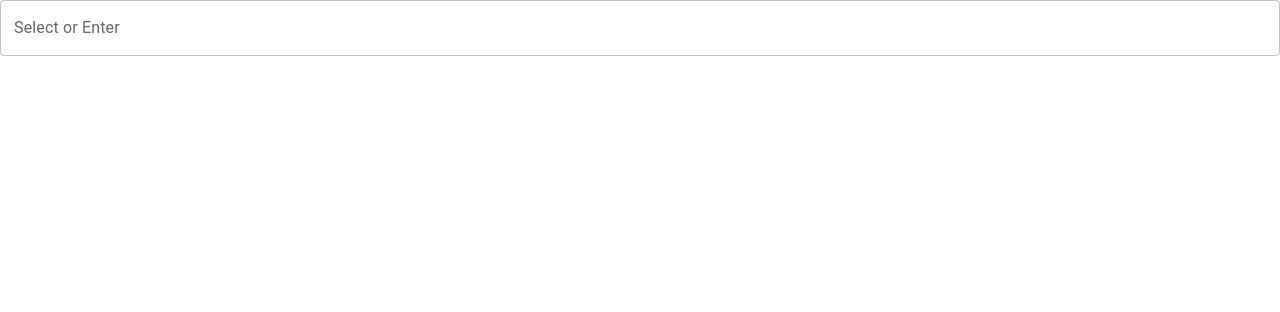
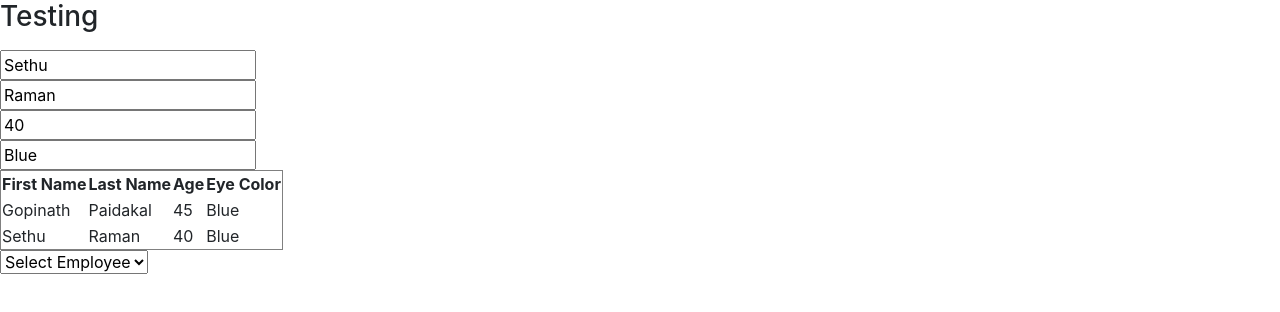
Before and after one commit to Gopinath-Paidakal/Examples-React-Testing, a React (Create React App) app: page / in a window 1280 px wide. Shown: the top 312 px of the page. Built offline with nearby package versions, Linux system fonts and the light colour scheme.

Commit message:
Testing arrays

```diff
--- a/src/Testing.js
+++ b/src/Testing.js
@@ -0,0 +1,117 @@
+import React from 'react'
+
+export default function Testing() {
+
+     const person = [
+        {empid : 1, firstName : "Gopinath", lastName : "Paidakal", age : 45, eyeColor: "Blue"},
+        {empid : 2, firstName : "Sethu", lastName : "Raman", age : 40, eyeColor : "Blue"}
+    ]
+
+    const person1 = {
+        empid : 0,
+        firstName : "",
+        lastName : "",
+        age : 0,
+        eyeColor : ""
+    }
+
+
+    person1.empid = 1;
+    person1.firstName = "Gopinath";
+    person1.lastName = "Paidakal";
+    person1.age = 45;
+    person1.eyeColor = "Blue";
+
+    person1.empid = 2;
+    person1.firstName = "Sethu";
+    person1.lastName = "Raman";
+    person1.age = 40;
+    person1.eyeColor = "Blue";
+
+
+
+    console.log(person);
+
+  return (
+    <div><h3>Testing</h3>
+
+        <p>{person.firstName}</p>
+        <p>{person.lastName}</p>
+        <p>{person.age}</p>
+        <p>{person.eyeColor}</p>
+
+        <input type="text" id="id1" value = {person1.firstName} />
+        <br></br>
+        <input type="text" id="id2" value = {person1.lastName} />
+        <br></br>
+        <input type="text" id="id3" value = {person1.age} />
+        <br></br>
+        <input type="text" id="id4" value = {person1.eyeColor} />
+
+        <table border="1">
+        <thead>
+            <tr>
+            <th>First Name</th>
+            <th>Last Name</th>
+            <th>Age</th>
+            <th>Eye Color</th>
+            </tr>
+        </thead>
+
+        <tbody>
+        {person.map((person, index) => (
+          <tr key={person.empid}>
+            <td>{person.firstName}</td>
+            <td>{person.lastName}</td>
+            <td>{person.age}</td>
+            <td>{person.eyeColor}</td>
+          </tr>
+        ))}
+      </tbody>
+
+        {/* <tbody>
+            <tr>
+            <td>{person1.firstName}</td>
+            <td>{person1.lastName}</td>
+            <td>{person1.age}</td>
+            <td>{person1.eyeColor}</td>
+            </tr>
+
+        </tbody> */}
+        </table>
+
+         <select>
+            <option value="">Select Employee</option>
+            {person.map((ele) => (
+                <option value={ele?.firstName} key={ele?.empid}>
+                    {ele?.firstName}
+                </option>
+            ))}
+        </select>
+
+
+
+
+    </div>
+
+  )
+}
+
+
+ // const person = {
+    //     firstName : "Gopinath",
+    //     lastName : "Paidakal",
+    //     age : 45,
+    //     eyeColor : "blue"
+    // };
+
+
+        //     /* <select>
+
+        //     <option value="">Select Employee</option>
+        //     {person.map((ele) => (
+        //         <option value={ele?.firstName} key={ele?.empid}>
+        //             {ele?.firstName}
+        //         </option>
+        //     ))}
+		// </select> */
--- a/src/index.js
+++ b/src/index.js
@@ -21,7 +21,8 @@ import './index.css';
 //import FillForm from './FillForm';
 //import FillForm1 from './FillForm1';
 //import FillForm2 from './FillForm2';
-import AutoCompleteDropdown from './AutoCompleteDropdown';
+//import AutoCompleteDropdown from './AutoCompleteDropdown';
+import Testing from './Testing';
 
 const root = ReactDOM.createRoot(document.getElementById('root'));
 root.render(
@@ -42,7 +43,8 @@ root.render(
     {/* <FillForm/> */}
     {/* <FillForm1 /> */}
     {/* <FillForm2 /> */}
-    <AutoCompleteDropdown/>
+    {/* <AutoCompleteDropdown/> */}
+    <Testing/>
 
   </React.StrictMode>
 );
```
